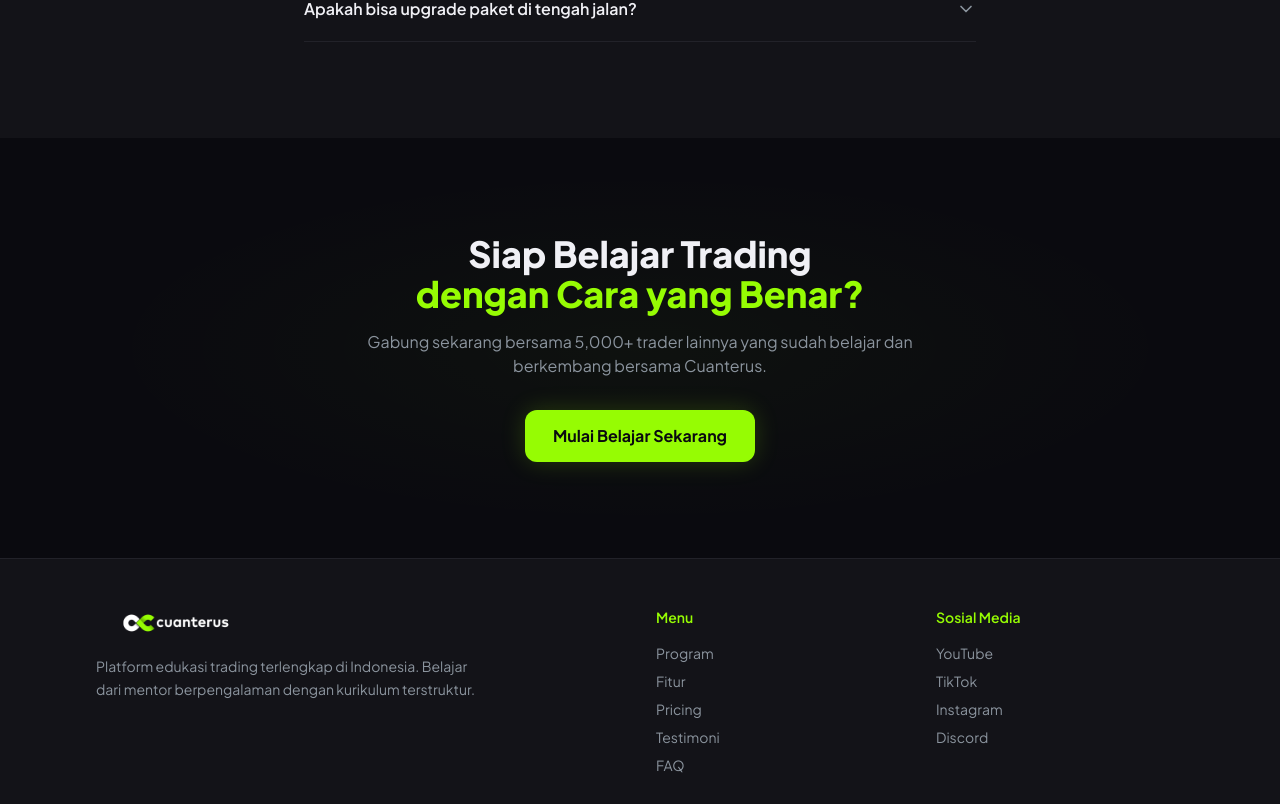
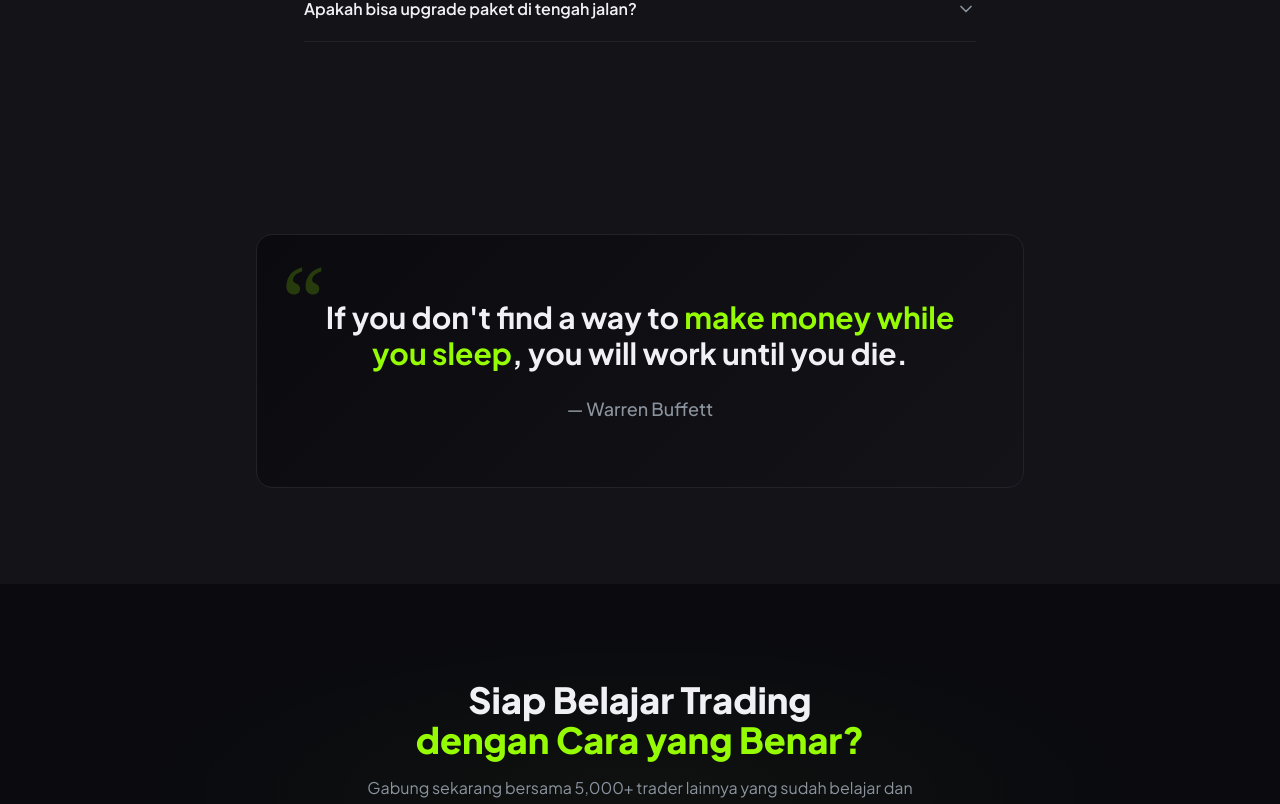
Before and after one commit to andriyantoo/CUANTERUS, a Next.js app: page / in a window 1280 px wide. Shown: the part 7834-8638 px from the top of the page. Built offline with nearby package versions, Linux system fonts and the light colour scheme.

Commit message:
Add Warren Buffett quote section above Final CTA
Styled quote card with large quotation mark, highlighted key phrase
in lime green, clean dark gradient background.

https://claude.ai/code/session_01NBznLbFANwGvjxdkG5UKR6

```diff
--- a/components/Homepage.tsx
+++ b/components/Homepage.tsx
@@ -834,6 +834,33 @@ export default function Homepage() {
         </div>
       </Section>
 
+      {/* ═══ QUOTE ═══ */}
+      <Section className="py-16 md:py-24" style={{ background: DARK_CARD }}>
+        <FadeIn>
+          <div className="max-w-3xl mx-auto text-center">
+            <div
+              className="relative px-8 py-12 md:px-16 md:py-16 rounded-2xl"
+              style={{ border: `1px solid ${BORDER}`, background: `linear-gradient(135deg, ${DARK_BG} 0%, ${DARK_CARD} 100%)` }}
+            >
+              <div
+                className="absolute top-4 left-6 text-6xl md:text-8xl font-serif leading-none opacity-20"
+                style={{ color: LIME }}
+              >
+                &ldquo;
+              </div>
+              <p className="text-xl md:text-2xl lg:text-3xl font-bold leading-snug mb-6" style={{ color: TEXT }}>
+                If you don&apos;t find a way to{" "}
+                <span style={{ color: LIME }}>make money while you sleep</span>,
+                you will work until you die.
+              </p>
+              <p className="text-base md:text-lg font-medium" style={{ color: TEXT_SEC }}>
+                — Warren Buffett
+              </p>
+            </div>
+          </div>
+        </FadeIn>
+      </Section>
+
       {/* ═══ FINAL CTA ═══ */}
       <Section className="py-16 md:py-24 text-center relative overflow-hidden">
         <div
```
